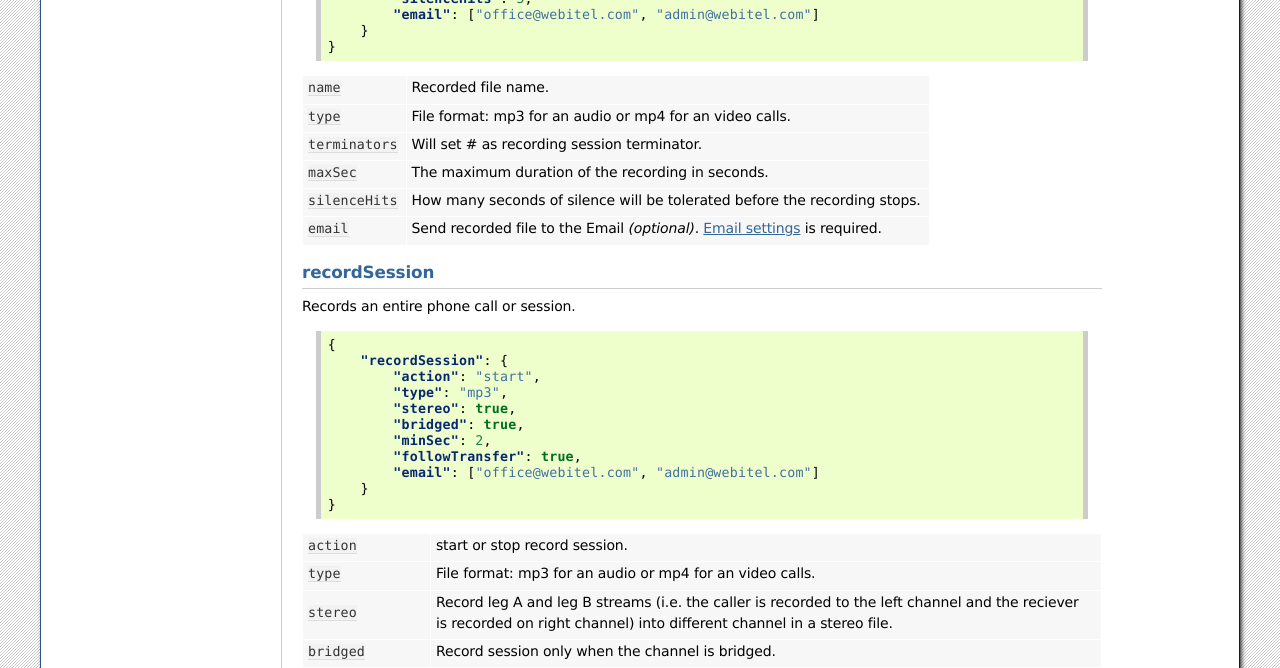
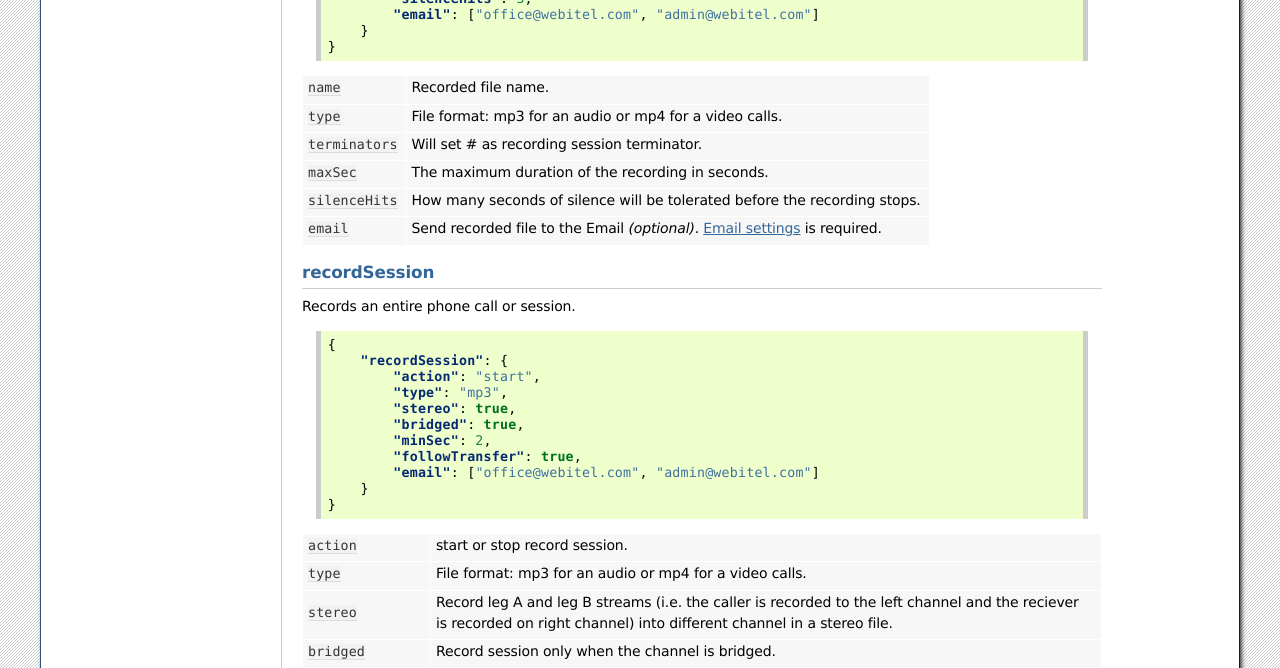
Before and after one commit to webitel/docs-en, a Sphinx documentation site: the page built from source/acr-applications.rst, in a window 1280 px wide and 900 px high, scrolled down 11230 px. Shown: the part 152-820 px from the top of the window. Built offline with Sphinx 7.4.7, drawn with Linux system fonts in a browser that asks for light colours; some of the changed text lies outside the part shown.

Commit message:
updated requirements

```diff
--- a/requirements.txt
+++ b/requirements.txt
@@ -1,2 +1,2 @@
-sphinxcontrib-httpdomain==1.4.0
-pygments-json==0.1
+sphinxcontrib-httpdomain==1.5.0
+pygments-json>0.1
--- a/source/acr-applications.rst
+++ b/source/acr-applications.rst
@@ -40,7 +40,7 @@
         "maximumWordLength": 5000,
         "maximumNumberOfWords": 3,
         "betweenWordsSilence": 50,
-         "minWordLength": 100,
+        "minWordLength": 100,
         "totalAnalysisTime": 5000,
         "silenceThreshold": 256,
         "afterGreetingSilence": 800,
@@ -781,7 +781,7 @@
 +--------------------+------------------------------------------------------------------------------------------+
 | ``name``           | Recorded file name.                                                                      |
 +--------------------+------------------------------------------------------------------------------------------+
-| ``type``           | File format: mp3 for an audio or mp4 for an video calls.                                 |
+| ``type``           | File format: mp3 for an audio or mp4 for a video calls.                                  |
 +--------------------+------------------------------------------------------------------------------------------+
 | ``terminators``    | Will set # as recording session terminator.                                              |
 +--------------------+------------------------------------------------------------------------------------------+
@@ -816,7 +816,7 @@
 +--------------------+------------------------------------------------------------------------------------------+
 | ``action``         | start or stop record session.                                                            |
 +--------------------+------------------------------------------------------------------------------------------+
-| ``type``           | File format: mp3 for an audio or mp4 for an video calls.                                 |
+| ``type``           | File format: mp3 for an audio or mp4 for a video calls.                                  |
 +--------------------+------------------------------------------------------------------------------------------+
 | ``stereo``         | Record leg A and leg B streams (i.e. the caller is recorded to the left channel and the  |
 |                    | reciever is recorded on right channel) into different channel in a stereo file.          |
--- a/source/auth-token.rst
+++ b/source/auth-token.rst
@@ -2,6 +2,8 @@
 
 Auth Token
 **********
+
+You can use static domain token or generate user token by login command.
 
 Create an auth token
 ++++++++++++++++++++
--- a/source/conf.py
+++ b/source/conf.py
@@ -192,7 +192,7 @@
 # Sphinx supports the following languages:
 #   'da', 'de', 'en', 'es', 'fi', 'fr', 'hu', 'it', 'ja'
 #   'nl', 'no', 'pt', 'ro', 'ru', 'sv', 'tr'
-#html_search_language = 'en'
+html_search_language = 'en'
 
 # A dictionary with options for the search language support, empty by default.
 # Now only 'ja' uses this config value
```
Also changed, not shown: other parts of source/acr-applications.rst (+0 -13 lines).
